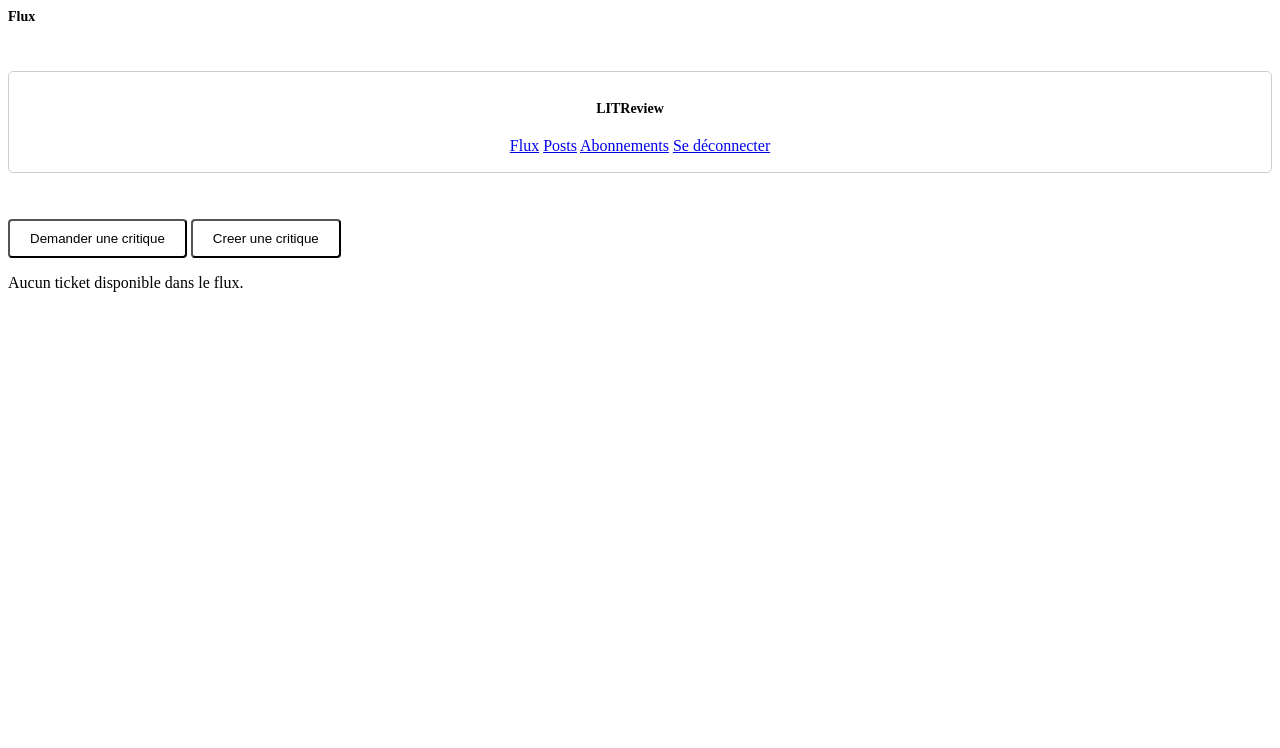
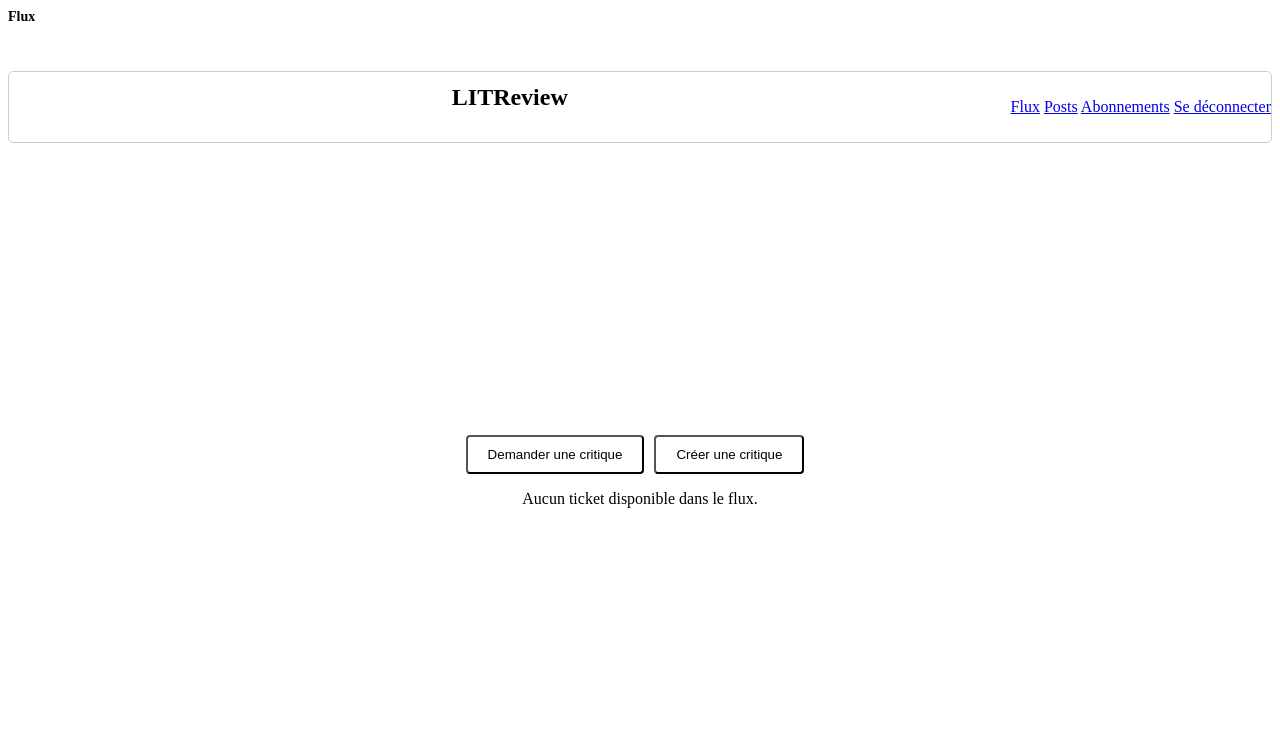
Before and after one commit to CharkaouiSalwa/Projet_9_Django, a Django app: page /flux/ in a window 1280 px wide. Shown: the top 748 px of the page. Run offline with Django 4.2, Linux system fonts and the light colour scheme; the visitor is signed in with stand-in values (Sample User, id 1).

Commit message:
appliquer du css sur les fichiers html

```diff
--- a/project/authentification/views.py
+++ b/project/authentification/views.py
@@ -13,7 +13,7 @@ def login_view(request):
         if user is not None:
             login(request, user)
             # Rediriger vers la page suivante
-            return redirect('search')
+            return redirect('flux')
         else:
             # Gérer l'erreur d'authentification
             error_message = "Identifiant ou mot de passe incorrect"
--- a/project/litreview/templates/litreview/create_ticket.html
+++ b/project/litreview/templates/litreview/create_ticket.html
@@ -37,7 +37,7 @@
             {{ form.image }}
         </div>
         <button class="my-button" type="submit">Envoyer</button>
-        </fieldset>
+    </fieldset>
     </form>
 </body>
 </html>
--- a/project/litreview/templates/litreview/flux.html
+++ b/project/litreview/templates/litreview/flux.html
@@ -9,7 +9,7 @@
 <body>
 <h1 class="page-title">Flux</h1>
 
-  <div class="container" style="height: 100px">
+  <div class="container" style="height: 70px;">
   <h2 class="form-title">LITReview</h2>
   <div class="links">
     <a href="{% url 'flux' %}">Flux</a>
@@ -19,9 +19,11 @@
   </div>
 </div>
 
-    <button  class="my-button" type="button" onclick="window.location.href='{% url 'create_ticket' %}'">Demander une critique</button>
-    <button  class="my-button" type="button" onclick="window.location.href='{% url 'create_ticket_review' %}'">Creer une critique</button>
-
+<div class="content-center">
+  <div class="button-wrapper">
+        <button class="my-button" type="button" onclick="window.location.href='{% url 'create_ticket' %}'">Demander une critique</button>
+        <button class="my-button" type="button" onclick="window.location.href='{% url 'create_ticket_review' %}'">Créer une critique</button>
+    </div>
   {% if tickets %}
     {% for ticket in tickets %}
       <div class="ticket">
@@ -31,7 +33,7 @@
         <p>{{ ticket.time_created }}</p>
 
         {% if ticket.image %}
-          <img src="{{ ticket.image.url }}" alt="Ticket Image" style=" max-width: 20%;"><br>
+          <img src="{{ ticket.image.url }}" alt="Ticket Image" style="max-width: 20%;"><br>
         {% endif %}
         {% for critique in ticket.critiques %}
         <h2>{{ critique.headline }}</h2>
@@ -49,5 +51,7 @@
   {% else %}
     <p>Aucun ticket disponible dans le flux.</p>
   {% endif %}
+</div>
+
 </body>
 </html>
--- a/project/static/style.css
+++ b/project/static/style.css
@@ -19,10 +19,12 @@
 
 .container {
   display: flex;
-  flex-direction: column;
+  justify-content: flex-end;
   align-items: center;
-  justify-content: center;
-  /* Ajustez la hauteur selon vos besoins */
+}
+
+.form-title {
+  margin: 0 auto;
 }
 
 .content-wrapper {
@@ -182,15 +184,22 @@
   height: auto;
   margin-bottom: 10px;
 }
-
-.container {
+.content-center {
   display: flex;
+  justify-content: center;
   align-items: center;
-  justify-content: center;
+  flex-direction: column;
+  height: 70vh;
 }
 
-.form-title {
-  text-align: center;
-  margin-right: 20px;
-  font-size: 14px;
+.button-wrapper {
+  display: flex;
+  justify-content: center;
+  align-items: center;
+  margin-top: 20px;
 }
+
+.button-wrapper button {
+  margin-right: 10px;
+  display: inline-block;
+}
```
Also changed, not shown: project/litreview/templates/litreview/post.html (+7 -2 lines).
